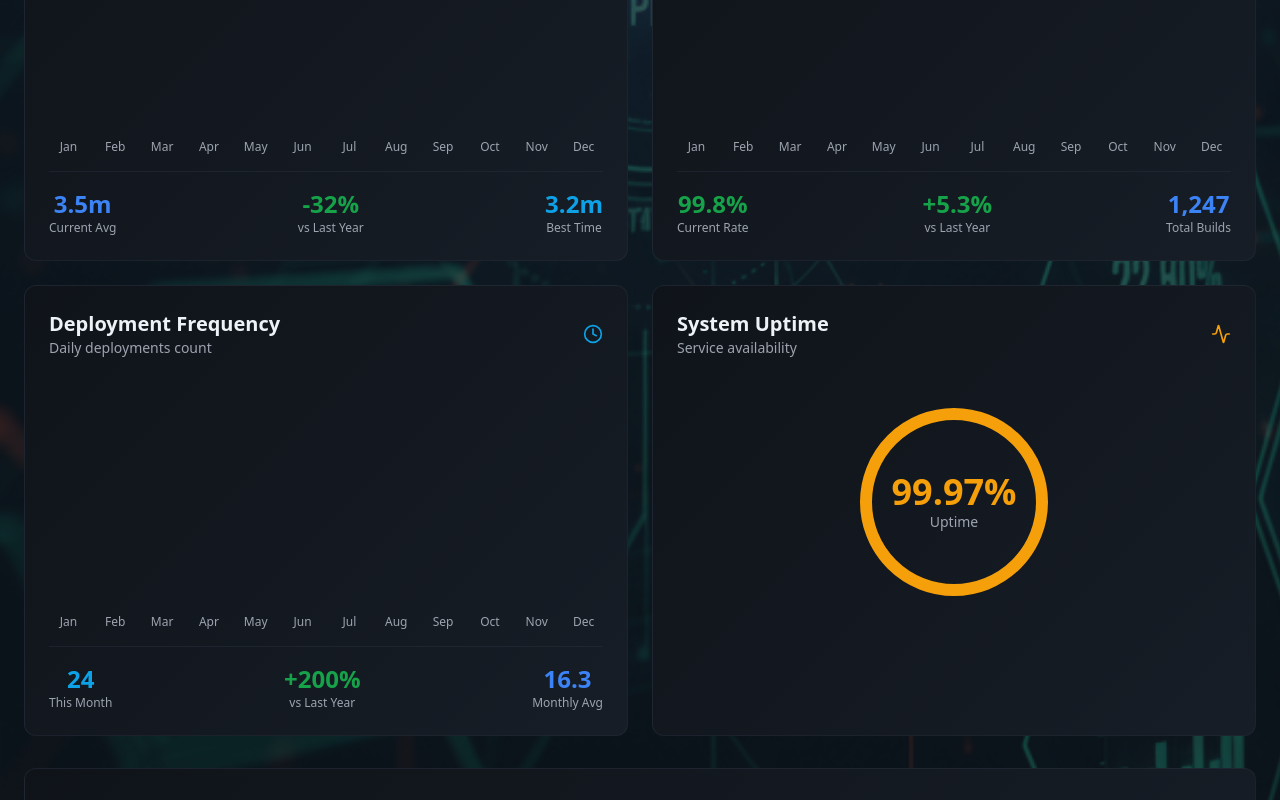
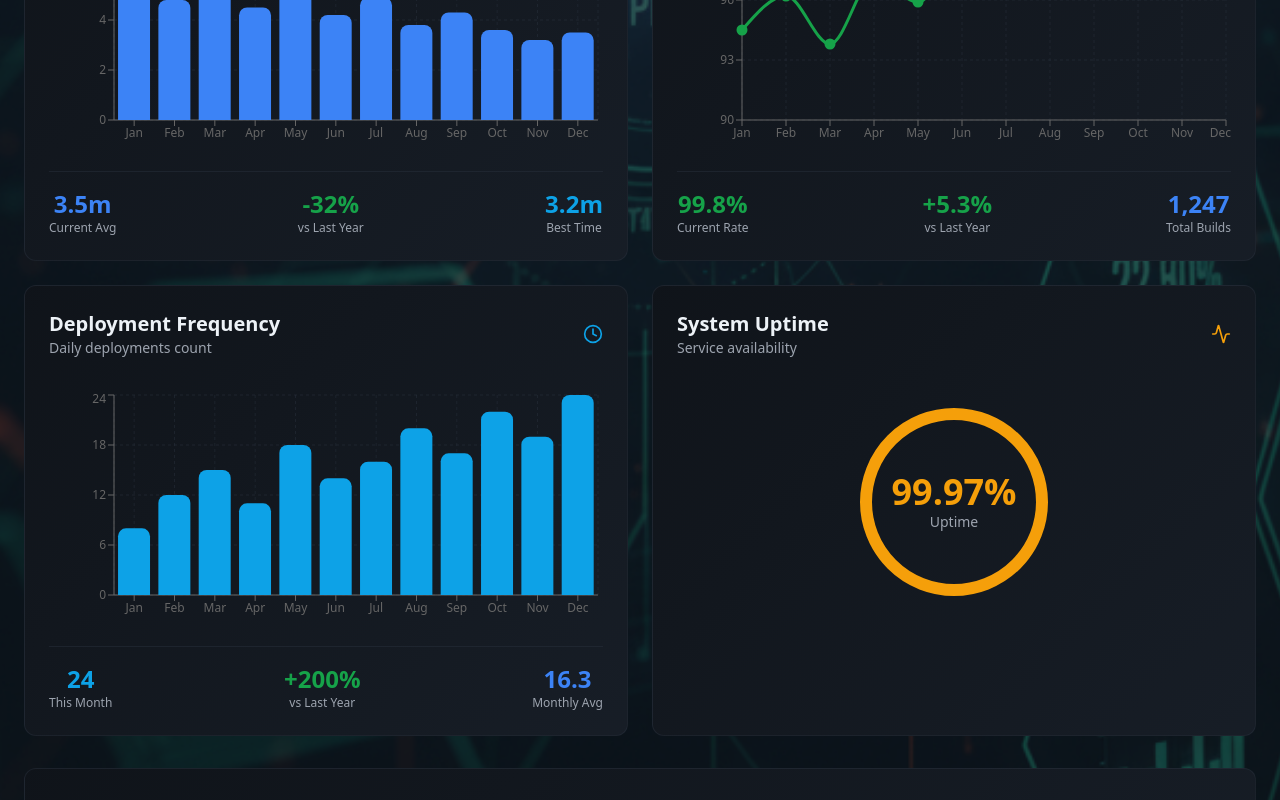
Before and after one commit to RitabrataRoychowdhury/pipeline-deploy-wizard, a React (Vite) app: page /dashboard in a window 1280 px wide. Shown: the part 1220-2020 px from the top of the page. Built offline with nearby package versions, Linux system fonts and the light colour scheme; sample sign-in values are in the browser's storage.

Commit message:
Fix: Add graphs to dashboard metrics

```diff
--- a/src/pages/DashboardClean.tsx
+++ b/src/pages/DashboardClean.tsx
@@ -6,6 +6,7 @@ import StatsCard from "@/components/StatsCard";
 import { Breadcrumb } from "@/components/Breadcrumb";
 import { BuildTriggerLoader } from "@/components/BuildTriggerLoader";
 import { Activity, GitBranch, CheckCircle, Clock, Plus } from "lucide-react";
+import { ResponsiveContainer, BarChart, Bar, XAxis, YAxis, Tooltip, CartesianGrid, Line, LineChart } from "recharts";
 import { Button } from "@/components/ui/button";
 import { useToast } from "@/hooks/use-toast";
 import { usePageTitle } from "@/hooks/usePageTitle";
@@ -184,8 +185,9 @@ const DashboardClean = () => {
               </div>
               <Activity className="h-5 w-5 text-primary" />
             </div>
-            <div className="h-64 flex items-end justify-between gap-2 pt-4 relative">
-              {[
+            <div className="h-64 pt-4">
+              <ResponsiveContainer width="100%" height="100%">
+                <BarChart data={[
                   { time: 5.2, month: 'Jan' },
                   { time: 4.8, month: 'Feb' },
                   { time: 6.1, month: 'Mar' },
@@ -198,22 +200,20 @@ const DashboardClean = () => {
                   { time: 3.6, month: 'Oct' },
                   { time: 3.2, month: 'Nov' },
                   { time: 3.5, month: 'Dec' }
-              ].map((data, i) => (
-                <div key={i} className="flex-1 flex flex-col items-center gap-2 group relative">
-                  <div
-                    className="w-full bg-gradient-to-t from-primary to-primary/40 rounded-t-lg transition-all duration-300 hover:from-primary hover:to-primary/70 hover:scale-105 hover:shadow-lg hover:shadow-primary/20 cursor-pointer"
-                    style={{ height: `${(data.time / 6.5) * 100}%` }}
+                ]}>
+                  <CartesianGrid strokeDasharray="3 3" className="stroke-border/50" />
+                  <XAxis dataKey="month" className="text-xs" />
+                  <YAxis className="text-xs" />
+                  <Tooltip
+                    contentStyle={{
+                      backgroundColor: 'hsl(var(--popover))',
+                      border: '1px solid hsl(var(--border))',
+                      borderRadius: '8px'
+                    }}
                   />
-                  <span className="text-xs text-muted-foreground group-hover:text-foreground transition-colors">{data.month}</span>
-                  {/* Tooltip */}
-                  <div className="absolute bottom-full mb-2 opacity-0 group-hover:opacity-100 transition-opacity duration-200 pointer-events-none">
-                    <div className="bg-popover border border-border rounded-lg px-3 py-2 shadow-xl">
-                      <p className="text-xs font-semibold text-foreground whitespace-nowrap">{data.time}m</p>
-                      <p className="text-xs text-muted-foreground">{data.month}</p>
-                    </div>
-                  </div>
-                </div>
-              ))}
+                  <Bar dataKey="time" fill="hsl(var(--primary))" radius={[8, 8, 0, 0]} />
+                </BarChart>
+              </ResponsiveContainer>
             </div>
             <div className="flex items-center justify-between pt-4 border-t border-border/50">
               <div className="text-center">
@@ -240,8 +240,9 @@ const DashboardClean = () => {
               </div>
               <CheckCircle className="h-5 w-5 text-success" />
             </div>
-            <div className="h-64 flex items-end justify-between gap-2 pt-4 relative">
-              {[
+            <div className="h-64 pt-4">
+              <ResponsiveContainer width="100%" height="100%">
+                <LineChart data={[
                   { rate: 94.5, month: 'Jan' },
                   { rate: 96.2, month: 'Feb' },
                   { rate: 93.8, month: 'Mar' },
@@ -254,22 +255,27 @@ const DashboardClean = () => {
                   { rate: 98.7, month: 'Oct' },
                   { rate: 99.5, month: 'Nov' },
                   { rate: 99.8, month: 'Dec' }
-              ].map((data, i) => (
-                <div key={i} className="flex-1 flex flex-col items-center gap-2 group relative">
-                  <div
-                    className="w-full bg-gradient-to-t from-success to-success/40 rounded-t-lg transition-all duration-300 hover:from-success hover:to-success/70 hover:scale-105 hover:shadow-lg hover:shadow-success/20 cursor-pointer"
-                    style={{ height: `${data.rate}%` }}
+                ]}>
+                  <CartesianGrid strokeDasharray="3 3" className="stroke-border/50" />
+                  <XAxis dataKey="month" className="text-xs" />
+                  <YAxis domain={[90, 100]} className="text-xs" />
+                  <Tooltip
+                    contentStyle={{
+                      backgroundColor: 'hsl(var(--popover))',
+                      border: '1px solid hsl(var(--border))',
+                      borderRadius: '8px'
+                    }}
                   />
-                  <span className="text-xs text-muted-foreground group-hover:text-foreground transition-colors">{data.month}</span>
-                  {/* Tooltip */}
-                  <div className="absolute bottom-full mb-2 opacity-0 group-hover:opacity-100 transition-opacity duration-200 pointer-events-none">
-                    <div className="bg-popover border border-border rounded-lg px-3 py-2 shadow-xl">
-                      <p className="text-xs font-semibold text-foreground whitespace-nowrap">{data.rate}%</p>
-                      <p className="text-xs text-muted-foreground">{data.month}</p>
-                    </div>
-                  </div>
-                </div>
-              ))}
+                  <Line
+                    type="monotone"
+                    dataKey="rate"
+                    stroke="hsl(var(--success))"
+                    strokeWidth={3}
+                    dot={{ fill: 'hsl(var(--success))', r: 4 }}
+                    activeDot={{ r: 6 }}
+                  />
+                </LineChart>
+              </ResponsiveContainer>
             </div>
             <div className="flex items-center justify-between pt-4 border-t border-border/50">
               <div className="text-center">
@@ -296,8 +302,9 @@ const DashboardClean = () => {
               </div>
               <Clock className="h-5 w-5 text-info" />
             </div>
-            <div className="h-64 flex items-end justify-between gap-2 pt-4 relative">
-              {[
+            <div className="h-64 pt-4">
+              <ResponsiveContainer width="100%" height="100%">
+                <BarChart data={[
                   { count: 8, month: 'Jan' },
                   { count: 12, month: 'Feb' },
                   { count: 15, month: 'Mar' },
@@ -310,22 +317,20 @@ const DashboardClean = () => {
                   { count: 22, month: 'Oct' },
                   { count: 19, month: 'Nov' },
                   { count: 24, month: 'Dec' }
-              ].map((data, i) => (
-                <div key={i} className="flex-1 flex flex-col items-center gap-2 group relative">
-                  <div
-                    className="w-full bg-gradient-to-t from-info to-info/40 rounded-t-lg transition-all duration-300 hover:from-info hover:to-info/70 hover:scale-105 hover:shadow-lg hover:shadow-info/20 cursor-pointer"
-                    style={{ height: `${(data.count / 24) * 100}%` }}
+                ]}>
+                  <CartesianGrid strokeDasharray="3 3" className="stroke-border/50" />
+                  <XAxis dataKey="month" className="text-xs" />
+                  <YAxis className="text-xs" />
+                  <Tooltip
+                    contentStyle={{
+                      backgroundColor: 'hsl(var(--popover))',
+                      border: '1px solid hsl(var(--border))',
+                      borderRadius: '8px'
+                    }}
                   />
-                  <span className="text-xs text-muted-foreground group-hover:text-foreground transition-colors">{data.month}</span>
-                  {/* Tooltip */}
-                  <div className="absolute bottom-full mb-2 opacity-0 group-hover:opacity-100 transition-opacity duration-200 pointer-events-none">
-                    <div className="bg-popover border border-border rounded-lg px-3 py-2 shadow-xl">
-                      <p className="text-xs font-semibold text-foreground whitespace-nowrap">{data.count} deploys</p>
-                      <p className="text-xs text-muted-foreground">{data.month}</p>
-                    </div>
-                  </div>
-                </div>
-              ))}
+                  <Bar dataKey="count" fill="hsl(var(--info))" radius={[8, 8, 0, 0]} />
+                </BarChart>
+              </ResponsiveContainer>
             </div>
             <div className="flex items-center justify-between pt-4 border-t border-border/50">
               <div className="text-center">
```
Lines whose indentation alone changed are shown as unchanged.
